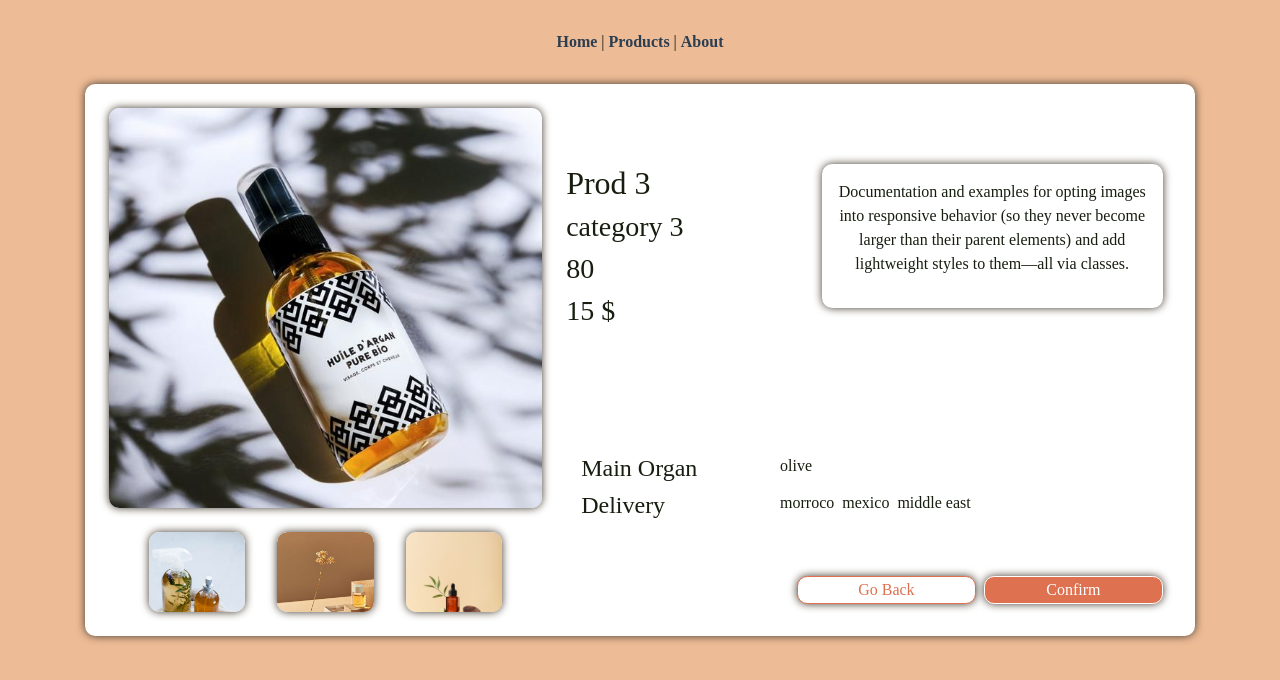
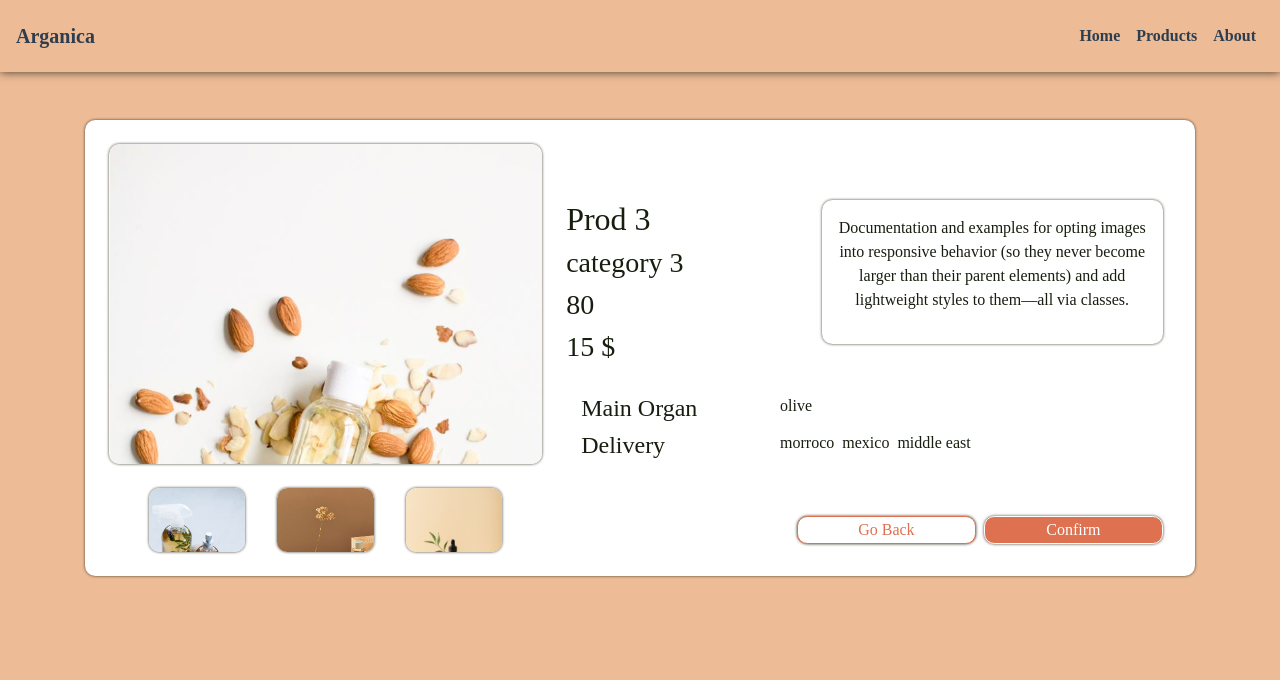
Before and after one commit to redwanchitam/argan-web-app, a Vue app: page /products/1 in a window 1280 px wide. Shown: the top 680 px of the page. Built offline with nearby package versions, Linux system fonts and the light colour scheme; a web font is replaced by a local one.

Commit message:
Product Details toggle active img 2  and styling navBar

```diff
--- a/public/index.html
+++ b/public/index.html
@@ -12,7 +12,7 @@
     <noscript>
       <strong>We're sorry but <%= htmlWebpackPlugin.options.title %> doesn't work properly without JavaScript enabled. Please enable it to continue.</strong>
     </noscript>
-    <div class="container" id="app"></div>
+    <div class="" id="app"></div>
     <!-- built files will be auto injected -->
     <script src="https://code.jquery.com/jquery-3.3.1.js"></script>
     <script src="https://ajax.googleapis.com/ajax/libs/jquery/3.5.1/jquery.min.js"></script>
--- a/src/App.vue
+++ b/src/App.vue
@@ -1,8 +1,34 @@
 <template>
-  <div id="nav">
-    <router-link to="/">Home</router-link> |
-    <router-link to="/products">Products</router-link> |
-    <router-link to="/about">About</router-link>
+  <div class="tagNav sticky-top p-0 py-2 mb-5" id="nav">
+
+    <nav class="navbar navbar-expand-lg">
+      <a class="navbar-brand" href="#">Arganica</a>
+      <div class="ml-auto">
+        <button class="navbar-toggler tagBtnMenu tagShadow" type="button" data-toggle="collapse" data-target="#navbarNav" aria-controls="navbarNav" aria-expanded="false" aria-label="Toggle navigation">
+          +
+        </button>
+        <div class="collapse navbar-collapse" id="navbarNav">
+          <ul class="navbar-nav">
+            <li class="nav-item active">
+              <a class="nav-link" href="#">
+                <router-link to="/">Home</router-link>
+                <span class="sr-only">(current)</span>
+              </a>
+            </li>
+            <li class="nav-item">
+              <a class="nav-link" href="#">
+                <router-link to="/products">Products</router-link>
+              </a>
+            </li>
+            <li class="nav-item">
+              <a class="nav-link" href="#">
+                <router-link to="/about">About</router-link>
+              </a>
+            </li>
+          </ul>
+        </div>
+      </div>
+    </nav>
   </div>
   <router-view />
 </template>
@@ -19,8 +45,8 @@
   color: #171E0F;
 }
 #nav {
-  padding: 30px;
-
+  background-color:#EDBB96;
+  box-shadow: 0px 0px 9px rgb(65, 54, 42);
   a {
     font-weight: bold;
     color: #2c3e50;
@@ -32,18 +58,18 @@
 }
 .tagShadow{
   border-radius: calc(0.7rem - 1px);
-  box-shadow: 0px 0px 8px rgb(65, 54, 42);
+  box-shadow: 0px 0px 3px rgb(65, 54, 42);
   transition: ease all .7s;
 }
 .tagShadow:hover {
-  box-shadow: 0px 0px 16px rgb(65, 54, 42);
+  box-shadow: 0px 0px 9px rgb(65, 54, 42);
   transition: ease all .7s;
 }
 
 
 // productDetails
 .box {
-  width: 90%;
+  width: 80%;
   // border: 1px solid orange;
   border-radius: calc(0.7rem - 1px);
 }
@@ -57,11 +83,24 @@
   max-width: 100%;
   height: auto;
   border-radius: calc(0.7rem - 1px);
+  transition: ease all .7s;
 }
 .activeProductImg {
   max-width: 100%;
-  height: 25rem;
+  height: 20rem;
   overflow: hidden;
+  position: relative;
+}
+.activeProductImg .productImg {
+  position: absolute;
+  -ms-transform: translateY(-50%);
+  transform: translateY(-50%);
+  -ms-transform: translateX(-50%);
+  transform: translateX(-50%);
+}
+.activeProductImg:hover .productImg{
+  max-width: 125% !important;
+  transition: ease-in-out all .7s;
 }
 .sleepingProductImgsBox {
   padding-top: 1.5rem;
@@ -70,8 +109,9 @@
 }
 .sleepingProductImg {
   max-width: 25%;
-  height: 5rem;
+  height: 4rem;
   overflow: hidden;
+  position: relative;
 }
 .descriptionBox {
   justify-self: start;
@@ -79,6 +119,7 @@
 }
 .tagBtn {
   border-radius: calc(0.7rem - 1px);
+  transition: ease-in-out all .7s;
 }
 .tagBtnPrimary {
   border: 1px solid white;
@@ -90,4 +131,15 @@
   background-color:white;
   color: #DD7150;
 }
+.tagBtnMenu {
+  width: 3rem;
+  height: 3rem;
+  border: 1px solid #DD7150;
+  background-color:white;
+  color: #DD7150;
+  border-radius: 50%;
+  justify-content: center;
+  align-items: center;
+  transition: ease-in-out all .7s;
+}
 </style>
--- a/src/components/productCard.vue
+++ b/src/components/productCard.vue
@@ -1,10 +1,12 @@
 <template>
   <div class="col-lg-3 col-md-3 col-sm-6">
-    <div class="tagShadow productCard">
-      <img class="productImg" v-bind:src="'/img/' + product.imgPath" v-bind:alt="product.name" />
-      <h3>{{ product.name }}</h3>
-      <h4>{{ product.price }} $</h4>
-      <router-link :to="'/products/' + product.id">add to cart</router-link>
+    <div class="p-2 tagShadow productCard">
+      <router-link :to="'/products/' + product.id">
+        <img class="productImg" v-bind:src="'/img/' + product.imgPath" v-bind:alt="product.name" />
+        <h3>{{ product.name }}</h3>
+        <h4>{{ product.price }} $</h4>
+      </router-link>
+      <button class="m-2 ml-auto tagBtn tagBtnSecondary tagShadow" style="">Add to Cart</button>
     </div>
   </div>
 </template>
@@ -22,7 +24,11 @@ export default {
 <style scoped lang="scss">
 .productCard {
   background-color: white;
-  border: 1px solid orange;
   border-radius: calc(0.7rem - 1px);
 }
+.productCard .tagBtn:hover {
+  border: 1px solid white;
+  background-color:#DD7150;
+  color: white;
+}
 </style>
--- a/src/main.js
+++ b/src/main.js
@@ -2,15 +2,8 @@ import { createApp } from "vue";
 import App from "./App.vue";
 import router from "./router";
 import store from "./store";
-import $ from 'jquery';
 
 createApp(App)
   .use(store)
   .use(router)
   .mount("#app");
-
-  $(document).ready(function(){
-    $(".sleepingProductImg").on( "click", function(){
-      alert($(this).html());
-    });
-  });
--- a/src/views/About.vue
+++ b/src/views/About.vue
@@ -1,5 +1,7 @@
 <template>
-  <div class="about">
-    <h1>This is an about page</h1>
+  <div class="container">
+    <div class="about">
+      <h1>This is an about page</h1>
+    </div>
   </div>
 </template>
--- a/src/views/Home.vue
+++ b/src/views/Home.vue
@@ -1,6 +1,8 @@
 <template>
-  <div class="home">
-    <img alt="Vue logo" src="../assets/logo.png" />
+  <div class="container">
+    <div class="home">
+      <img alt="Vue logo" src="../assets/logo.png" />
+    </div>
   </div>
 </template>
 
--- a/src/views/ProductDetails.vue
+++ b/src/views/ProductDetails.vue
@@ -1,19 +1,20 @@
 <template>
-  <div class="row m-0 w-100 tagShadow box detailsbox justify-content-center p-3">
+  <div class="container">
+    <div class="row w-100 m-0 tagShadow box detailsbox justify-content-center p-3">
       <div class="col-lg-5 col-md-6 col-sm-12 p-2">
         <div class="d-flex flex-column w-100 box subDetailsBox imgsSubDetailsBox">
-        <div class="tagShadow activeProductImg">
-          <img class="img-fluid productImg" src="../assets/productsImages/productImg4.png"/>
+          <div v-on:click="toggleActiveImg" id="pi4box" class="tagShadow activeProductImg">
+            <img class="img-fluid productImg" id="pi4" src="../assets/productsImages/productImg4.png"/>
           </div>
           <div class="d-flex justify-content-around w-100 sleepingProductImgsBox">
-          <div v-on:click="toggleShift" id="sp1" class="tagShadow sleepingProductImg">
-            <img class="img-fluid productImg" src="../assets/productsImages/productImg2.png" />
+            <div v-on:click="toggleActiveImg" id="p2box" class="tagShadow sleepingProductImg">
+              <img class="img-fluid productImg" id="pi2" src="../assets/productsImages/productImg2.png" />
             </div>
-          <div v-on:click="toggleShift" id="sp2" class="tagShadow sleepingProductImg">
-            <img class="img-fluid productImg" src="../assets/productsImages/productImg3.png" />
+            <div v-on:click="toggleActiveImg" id="pi3box" class="tagShadow sleepingProductImg">
+              <img class="img-fluid productImg" id="pi3" src="../assets/productsImages/productImg3.png" />
             </div>
-          <div v-on:click="toggleShift"  id="sp3"  class="tagShadow sleepingProductImg">
-            <img class="img-fluid productImg" src="../assets/productsImages/productImg1.png" />
+            <div v-on:click="toggleActiveImg" id="pi1box" class="tagShadow sleepingProductImg">
+              <img class="img-fluid productImg" id="pi1" src="../assets/productsImages/productImg1.png" />
             </div>
           </div>
         </div>
@@ -23,7 +24,7 @@
           <div class="col-lg-5 col-md-12 col-sm-12 p-2">
             <div class="w-100 box subDetailsBox infoSubDetailsBox">
               <div class="d-flex flex-column align-items-start">
-              <h2>{{ this.$store.state.products[2].name }}</h2>
+                <h2 v-on:click="toggleActiveImg" >{{ this.$store.state.products[2].name }}</h2>
                 <h3>{{ this.$store.state.products[2].category }}</h3>
                 <h3>{{ this.$store.state.products[2].rating }}</h3>
                 <h3>{{ this.$store.state.products[2].price }} $</h3>
@@ -80,22 +81,32 @@
         </div>
       </div>
     </div>
+  </div>
 </template>
 
 <script>
 // @ is an alias to /src
 import Store from "@/store/index.js";
-import $ from 'jquery';
+import $ from "jquery";
+// import $ from 'jquery';
 export default {
   name: "ProductDetails",
   store: Store,
   methods: {
-    toggleShift : function(e) {
-      alert(e.target.id);
-      let tempo = $('.activeProductImg').html();
-      console.log(tempo);
-      // $('.activeProductImg').html($(this).html());
-      // $(this).html(tempo);
+    toggleActiveImg : function (event) {
+
+      // alert("blaaabla");
+      // alert($("#" + event.target.id).parent().attr("id") + " | " + $("#" + event.target.id).parent().html());
+      // alert($(".activeProductImg").attr("id") + " | " + $(".activeProductImg").html());
+
+      var imgBoxId = $("#" + event.target.id).parent().attr("id");
+      var imgHtml = $("#" + event.target.id).parent().html();
+
+      $("#" + event.target.id).parent().attr("id", $(".activeProductImg").attr("id") );
+      $("#" + event.target.id).parent().html($(".activeProductImg").html());
+
+      $(".activeProductImg").attr("id", imgBoxId);
+      $(".activeProductImg").html(imgHtml);
     }
   }
 };
--- a/src/views/Products.vue
+++ b/src/views/Products.vue
@@ -1,4 +1,5 @@
 <template>
+  <div class="container">
     <div class="products">
       <!-- TOP SELLING -->
       <a class="nav-link" href="#">TOP SELLING</a>
@@ -35,6 +36,7 @@
         </productCard>
       </div>
     </div>
+  </div>
 </template>
 
 <script>
```
Also changed, not shown: src/assets/productsImages/productImg4.png. Lines whose indentation alone changed are shown as unchanged.
